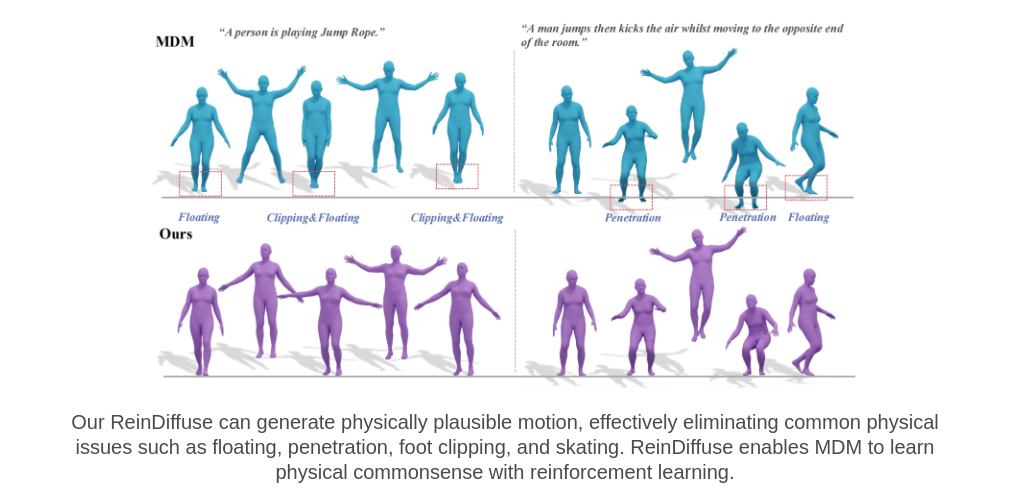
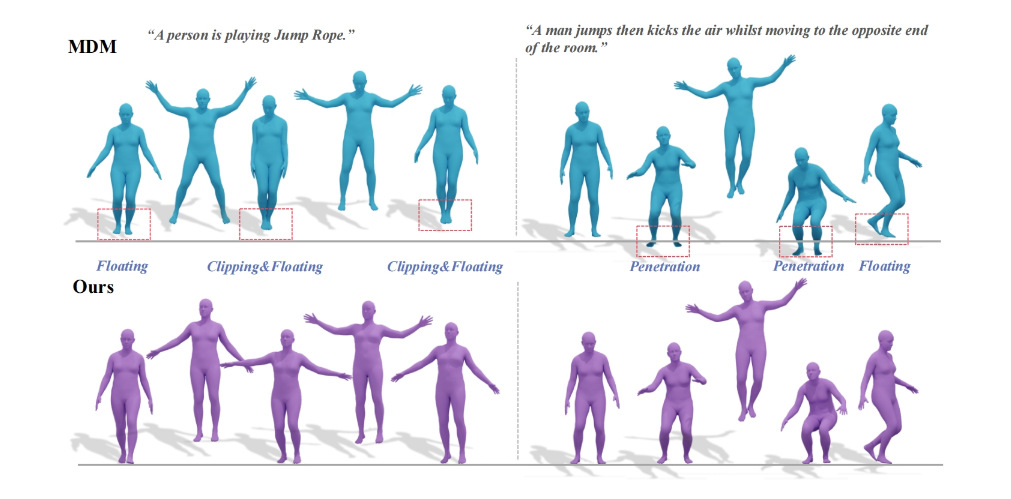
Before and after one commit to reindiffuse/reindiffuse.github.io, a plain HTML site: page index.html in a window 1280 px wide. Shown: the part 261-760 px from the top of the page, without its empty margins (135-1146 px from the left). Drawn offline with nearby package versions, Linux system fonts and the light colour scheme; some icons are missing; a web font is replaced by a local one.

Commit message:
Update index.html

```diff
--- a/index.html
+++ b/index.html
@@ -136,7 +136,7 @@
         <div class="hero-body">
 
             <div class="column is-centered has-text-centered">
-                <img src="static/figures/teaser.png" alt="breakdancing dragons" width="80%"/>
+                <img src="static/figures/teaser.png" alt="breakdancing dragons" width="100%"/>
             </div>
             <!--      <video id="teaser" autoplay muted loop playsinline height="100%">-->
             <!--        <source src="./static/figures/teaser_all.png"-->
```
